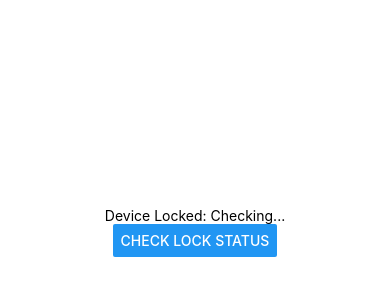
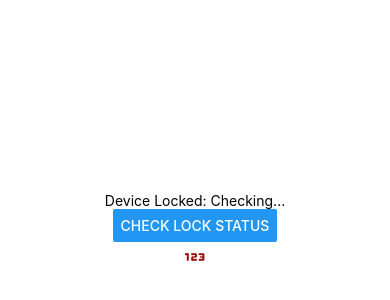
Before and after one commit to sermadahmad/SmartSecuritySystem, a React Native app: screen / in a window 390 px wide. Shown: the part 190-490 px from the top of the page. Built offline with nearby package versions, Linux system fonts and the light colour scheme.

Commit message:
feat: react native vector icons
working fine react native vector icons

```diff
--- a/App.tsx
+++ b/App.tsx
@@ -1,5 +1,6 @@
 import React, { useEffect, useState } from 'react';
 import { View, Text, Button, NativeModules } from 'react-native';
+import Icon from 'react-native-vector-icons/MaterialIcons';
 
 const { DeviceLockModule } = NativeModules;
 
@@ -19,6 +20,7 @@
     <View style={{ flex: 1, justifyContent: 'center', alignItems: 'center' }}>
       <Text>Device Locked: {isLocked === null ? "Checking..." : isLocked ? "Yes" : "No"}</Text>
       <Button title="Check Lock Status" onPress={checkDeviceLock} />
+      <Icon name="123" size={30} color="#900" />
     </View>
   );
 };
--- a/package.json
+++ b/package.json
@@ -12,7 +12,8 @@
   "dependencies": {
     "react": "18.3.1",
     "react-native": "0.77.1",
-    "react-native-sensors": "^7.3.6"
+    "react-native-sensors": "^7.3.6",
+    "react-native-vector-icons": "^10.2.0"
   },
   "devDependencies": {
     "@babel/core": "^7.25.2",
@@ -27,6 +28,7 @@
     "@react-native/typescript-config": "0.77.1",
     "@types/jest": "^29.5.13",
     "@types/react": "^18.2.6",
+    "@types/react-native-vector-icons": "^6.4.18",
     "@types/react-test-renderer": "^18.0.0",
     "eslint": "^8.19.0",
     "jest": "^29.6.3",
```
Also changed, not shown: 2 other files (tests, documents, lock files or other folders).
